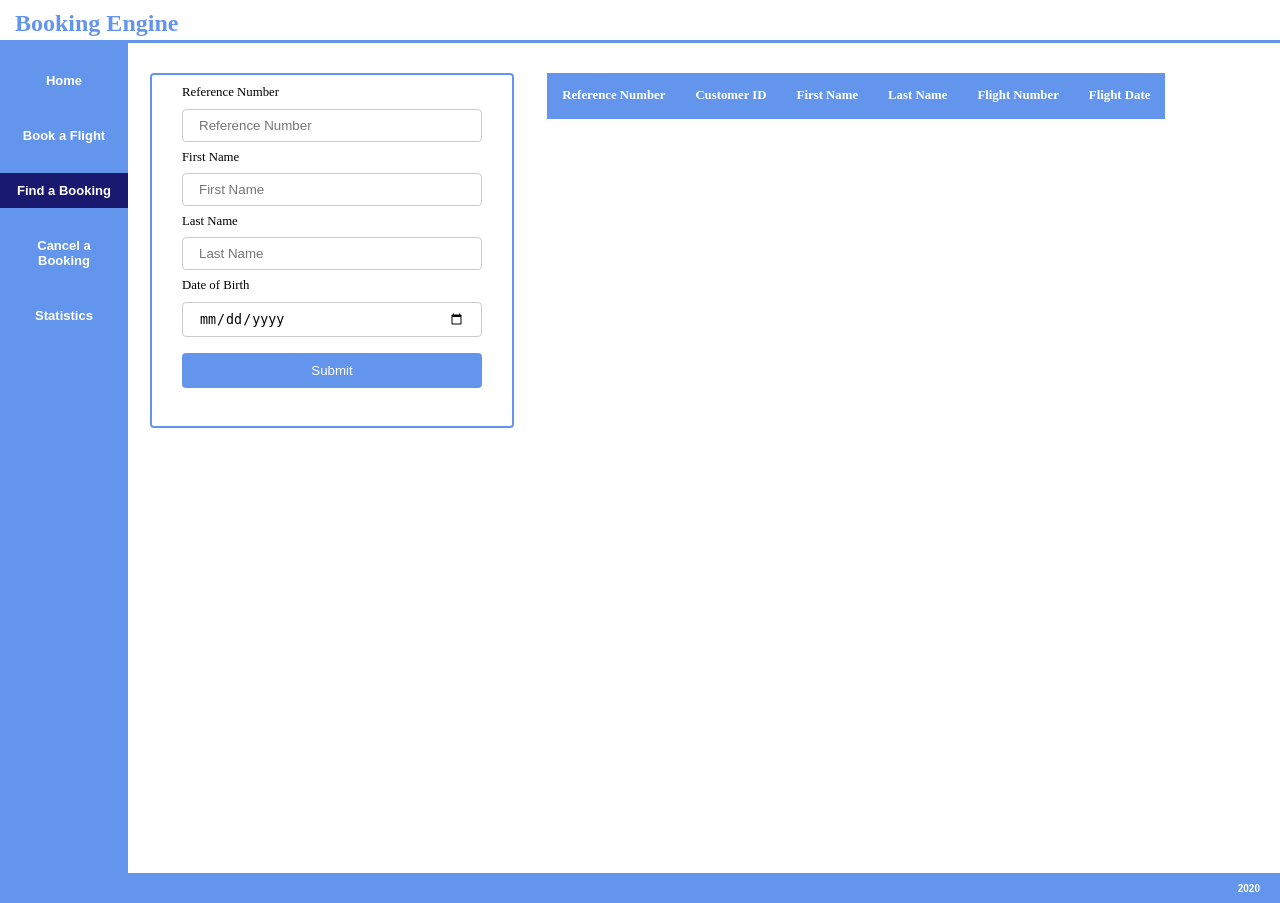
After one commit to Lisa-Wehbrink/booking-system, a Flask app: page /display in a window 1280 px wide. The commit adds this page. Run offline with Flask 2, Linux system fonts and the light colour scheme; lists and menus that the app fills with data are empty.

Commit message:
Links & first form support.

```diff
--- a/web/app.py
+++ b/web/app.py
@@ -3,7 +3,7 @@ Created on 4 Mar 2020
 
 @author: Lisa Wehbrink
 '''
-from flask import Flask, render_template
+from flask import Flask, render_template, request
 from data import connection
 
 app = Flask(__name__)
@@ -16,5 +16,48 @@ def index():
 
     return render_template('index.html', user='Lisa', bookings=b, flights=f, customers=c)
 
+@app.route("/book")
+def booksite():
+
+    return render_template('book.html', user='Lisa')
+
+
+@app.route("/cancel")
+def cancel():
+
+    return render_template('cancel.html', user='Lisa')
+
+
+@app.route("/display", methods = ['POST', 'GET'])
+def display():
+    if request.method == 'POST':
+        refno = request.form.getlist('referencenumber')[0]
+
+        if refno != "":
+            b = []
+            b.append(connection.retrieve_booking(int(refno)))
+        else:
+            fname = request.form.getlist('firstname')[0]
+            lname = request.form.getlist('lastname')[0]
+            dob = request.form.getlist('dateofbirth')[0]
+
+            if fname != "" and lname != "" and dob != "":
+                b = connection.retrieve_booking_by_passenger(fname, lname, dob)
+            else:
+                b = []
+
+        return render_template("display.html", bookings = b)
+
+
+    else:
+        return render_template('display.html')
+
+@app.route("/stats")
+def stats():
+
+    return render_template('stats.html', user='Lisa')
+
+
+
 if __name__ == "__main__":
     app.run()
--- a/web/static/style.css
+++ b/web/static/style.css
@@ -1,3 +1,7 @@
+.active {
+	background-color: midnightblue;
+}
+
 body {
 	font-size: 80%;
 	line-height: 1.2em;
@@ -88,6 +92,71 @@ body {
 	overflow: auto;
 }
 
+#myform {
+	width: 300px;
+	padding: 10px 30px 30px 30px;
+	display: inline-block;
+	border: 2px solid cornflowerblue;
+	border-radius: 4px;
+}
+
+input[type=text], input[type=number], input[type=date] {
+	width: 100%;
+	padding: 8px 16px;
+	margin: 8px 0;
+	display: inline-block;
+	border: 1px solid #ccc;
+	border-radius: 4px;
+	box-sizing: border-box;
+}
+
+input[type=submit] {
+	width: 100%;
+	background-color: cornflowerblue;
+	color: white;
+	padding: 10px 16px;
+	margin: 8px 0;
+	border: none;
+	border-radius: 4px;
+	cursor: pointer;
+}
+
+input[type=submit]:hover {
+	background-color: midnightblue;
+}
+
+.output {
+	display: inline-block;
+	height: 400px;
+	padding: 0px 30px 30px 30px;
+	display: inline-block;
+	vertical-align: top;
+}
+
+table {
+  width:100%;
+}
+
+table, th, td {
+  border: 1px solid mightnightblue;
+  border-collapse: collapse;
+}
+th, td {
+  padding: 15px;
+  text-align: left;
+}
+
+table th {
+	background-color: cornflowerblue;
+	color: white;
+}
+
+table tr:nth-child(even) {
+	background-color: #eee;
+}
+table tr:nth-child(odd) {
+	background-color: #fff;
+}
 
 #footer {
 	width: 100%;
--- /dev/null
+++ b/web/templates/display.html
@@ -0,0 +1,76 @@
+<!DOCTYPE html>
+<html>
+
+<head>
+	<meta charset="UTF-8">
+	<title>Booking Engine</title>
+	<link rel="stylesheet" type="text/css" href="../static/style.css">
+</head>
+
+<body>
+	<div id="header">
+		<h1>Booking Engine</h1>
+	</div>
+	<div id="nav">
+		<ul>
+			<li><a href="/">Home</a></li>
+			<li><a href="/book">Book a Flight</a></li>
+			<li><a class="active" href="/display">Find a Booking</a></li>
+			<li><a href="/cancel">Cancel a Booking</a></li>
+			<li><a href="/stats">Statistics</a></li>
+		</ul>
+	</div>
+
+	<div class="content">
+			<div id="myform">
+			<form "{{ url_for('display') }}" method="post">
+				<label for="refno">Reference Number</label>
+				<input type="number" id="refno" name="referencenumber" placeholder="Reference Number">
+
+				<label for="fname">First Name</label>
+				<input type="text" id="fname" name="firstname" placeholder="First Name">
+
+				<label for="lname">Last Name</label>
+				<input type="text" id="lname" name="lastname" placeholder="Last Name">
+
+				<label for="dob">Date of Birth</label>
+				<input type="date" id="dob" name="dateofbirth">
+
+				<input type="submit" value="Submit">
+			</form>
+		</div>
+		<div class="output">
+			<table>
+				<thead>
+					<tr>
+						<th>Reference Number</th>
+						<th>Customer ID</th>
+						<th>First Name</th>
+						<th>Last Name</th>
+						<th>Flight Number</th>
+						<th>Flight Date</th>
+					</tr>
+				</thead>
+				<tbody>
+						{% for b in bookings %}
+					<tr>
+						<td>{{b.reference_no}}</td>
+						<td>{{b.passenger_id}}</td>
+						<td>{{b.first_name}}</td>
+						<td>{{b.last_name}}</td>
+						<td>{{b.flight_no}}</td>
+						<td>{{b.flight_date}}</td>
+					</tr>
+						{% endfor %}
+				</tbody>
+			</table>
+		</div>
+	</div>
+
+
+	<div id="footer">
+		<p>2020</p>
+	</div>
+
+</body>
+</html>
```
Also changed, not shown: booking/book.py (+7 -3 lines), data/connection.py (+7 -5 lines), web/templates/book.html (added, +34 -0 lines), web/templates/cancel.html (added, +34 -0 lines), web/templates/index.html (+5 -5 lines), web/templates/stats.html (added, +34 -0 lines), 1 other file.
